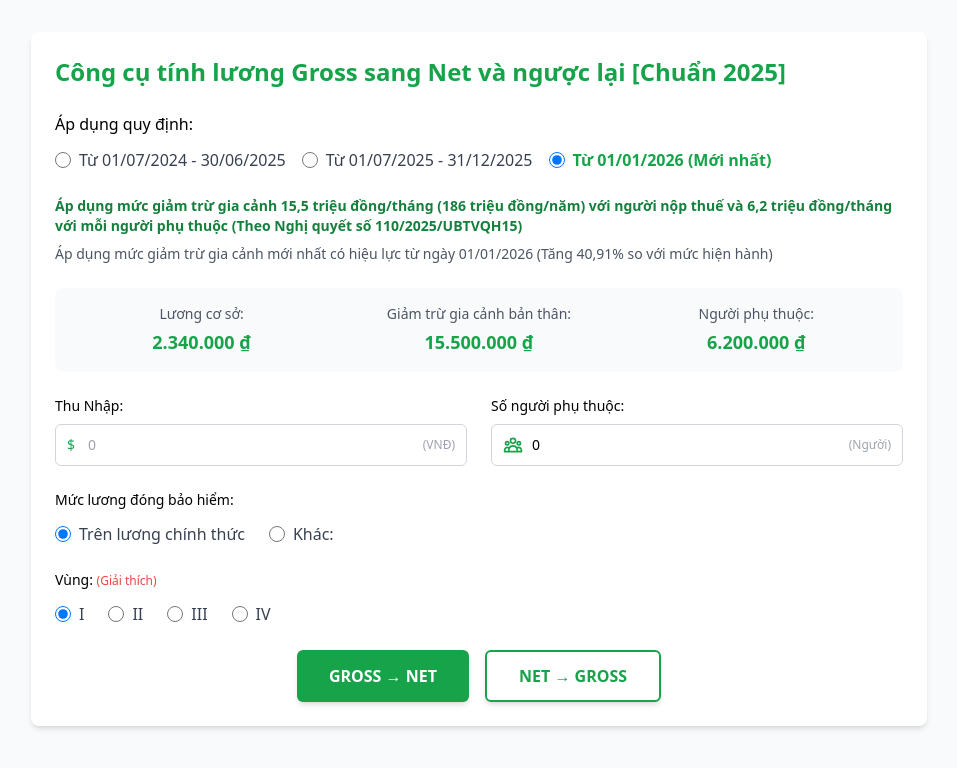
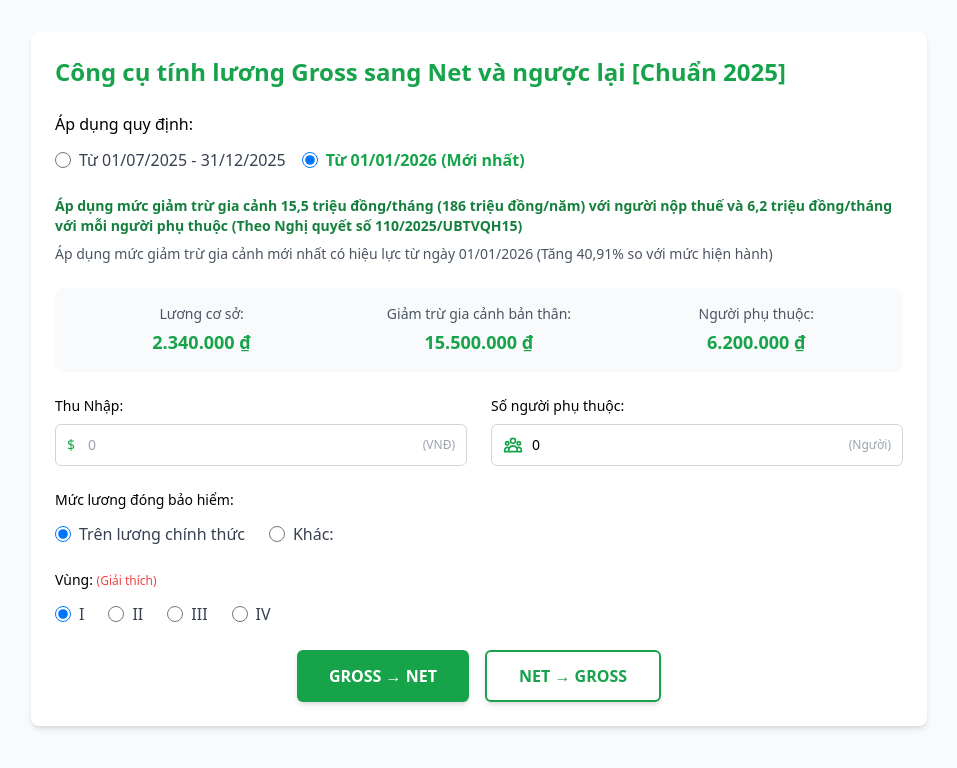
Before and after one commit to azoom-phan-hong-nam/salary, a Nuxt app: page / in a window 1280 px wide. Shown: the top 768 px of the page, without its empty margins (161-1118 px from the left). Built offline with nearby package versions, Linux system fonts and the light colour scheme.

Commit message:
:tada: Remove 2024 option

```diff
--- a/app/app.vue
+++ b/app/app.vue
@@ -11,15 +11,6 @@
         <div class="mb-4 sm:mb-6">
           <p class="font-medium mb-3 text-sm sm:text-base">Áp dụng quy định:</p>
           <div class="flex flex-col sm:flex-row sm:flex-wrap gap-3 sm:gap-4">
-            <label class="flex items-center cursor-pointer">
-              <input
-                type="radio"
-                v-model="regulation"
-                value="2024"
-                class="w-4 h-4 text-green-600 focus:ring-green-500 flex-shrink-0"
-              />
-              <span class="ml-2 text-gray-700 text-sm sm:text-base">Từ 01/07/2024 - 30/06/2025</span>
-            </label>
             <label class="flex items-center cursor-pointer">
               <input
                 type="radio"
@@ -43,15 +34,12 @@
 
         <!-- Info Text -->
         <div class="space-y-2 text-xs sm:text-sm text-gray-600 mb-4 sm:mb-6">
-          <p v-if="regulation === '2024'">
-            Áp dụng mức lương cơ sở mới nhất có hiệu lực từ ngày 01/07/2024 (Theo Nghị định số 73/2024/NĐ-CP)
-          </p>
           <p v-if="regulation === '2025'">
             Áp dụng
             <a href="#" class="text-green-600 underline">mức lương tối thiểu vùng</a>
             mới nhất có hiệu lực từ ngày 01/07/2025 (Theo Nghị định 128/2025/NĐ-CP)
           </p>
-          <p v-if="regulation === '2024' || regulation === '2025'">
+          <p v-if="regulation === '2025'">
             Áp dụng mức giảm trừ gia cảnh 11 triệu đồng/tháng (132 triệu đồng/năm) với người nộp thuế và 4,4 triệu
             đồng/tháng với mỗi người phụ thuộc (Theo Nghị quyết số 954/2020/UBTVQH14)
           </p>
@@ -288,10 +276,6 @@ const INSURANCE_RATE = 0.105 // 10.5% bảo hiểm
 
 // Deduction rates based on regulation
 const DEDUCTION_RATES = {
-  '2024': {
-    base: 11000000,
-    dependent: 4400000
-  },
   '2025': {
     base: 11000000,
     dependent: 4400000
```
